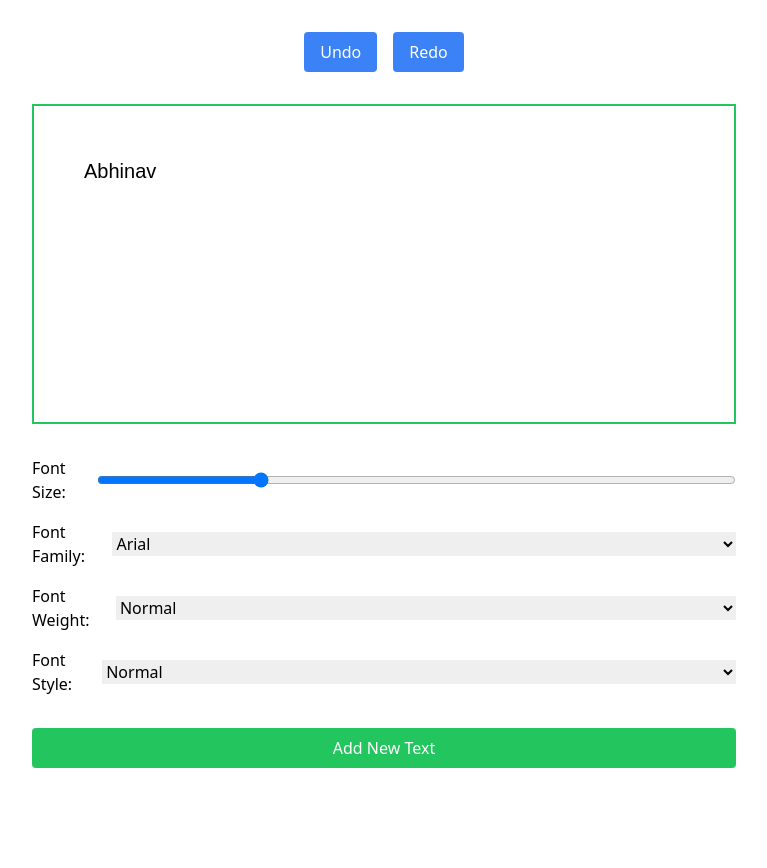
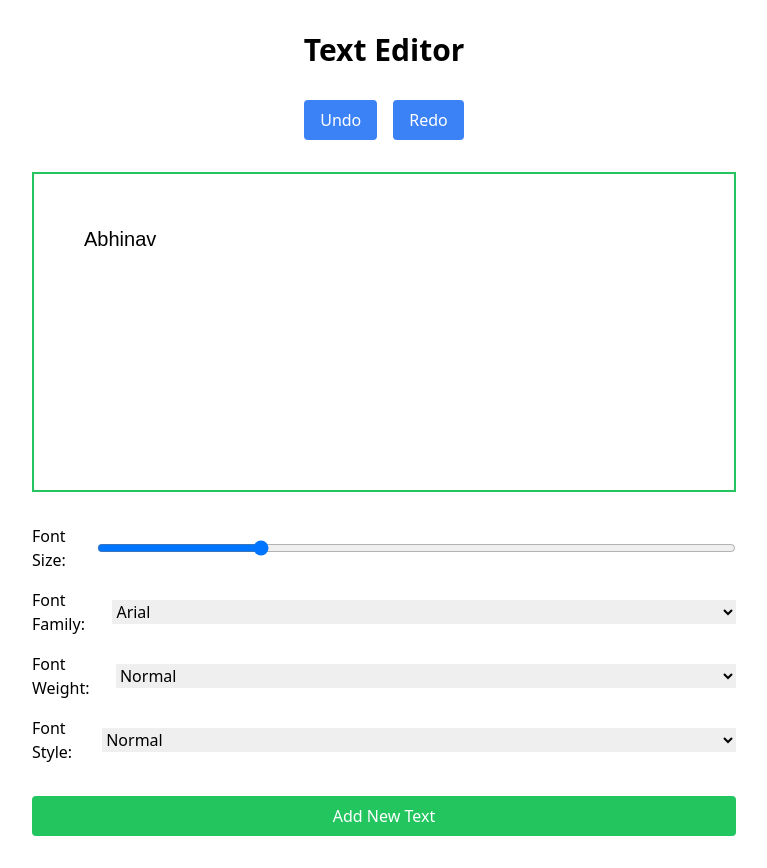
Before and after one commit to brij1728/text-editor, a Next.js app: page / in a window 1280 px wide. Shown: the whole page, without its empty margins (256-1023 px from the left). Before the commit the page ends 800 px from the top, so only its background shows below. Built offline with nearby package versions, Linux system fonts and the light colour scheme.

Commit message:
Refactor TextEditor component to add page title

```diff
--- a/src/components/TextEditor/TextEditor.tsx
+++ b/src/components/TextEditor/TextEditor.tsx
@@ -107,6 +107,7 @@ export const TextEditor = () => {
 
   return (
     <div className='flex flex-col items-center justify-center space-y-8 p-8 w-full max-w-3xl mx-auto'>
+      <h1 className='text-3xl font-bold'>Text Editor</h1>
       {/* Undo/Redo buttons */}
       <UndoRedo
         history={history}
```
